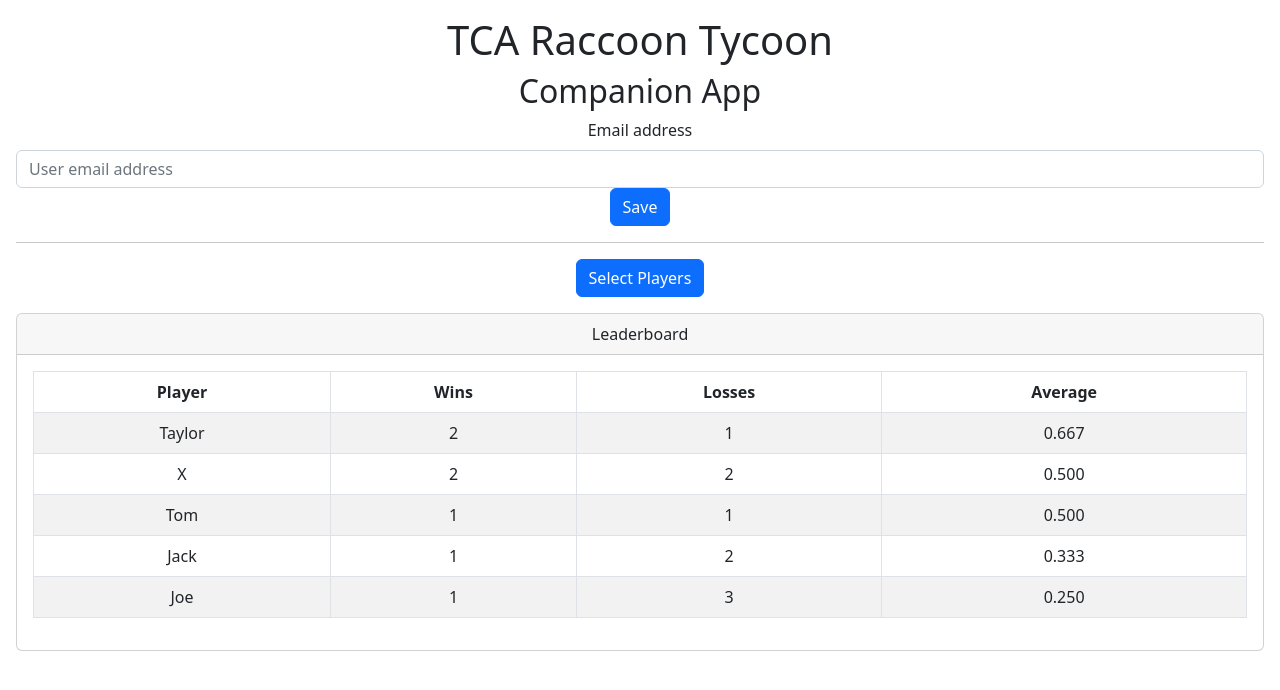
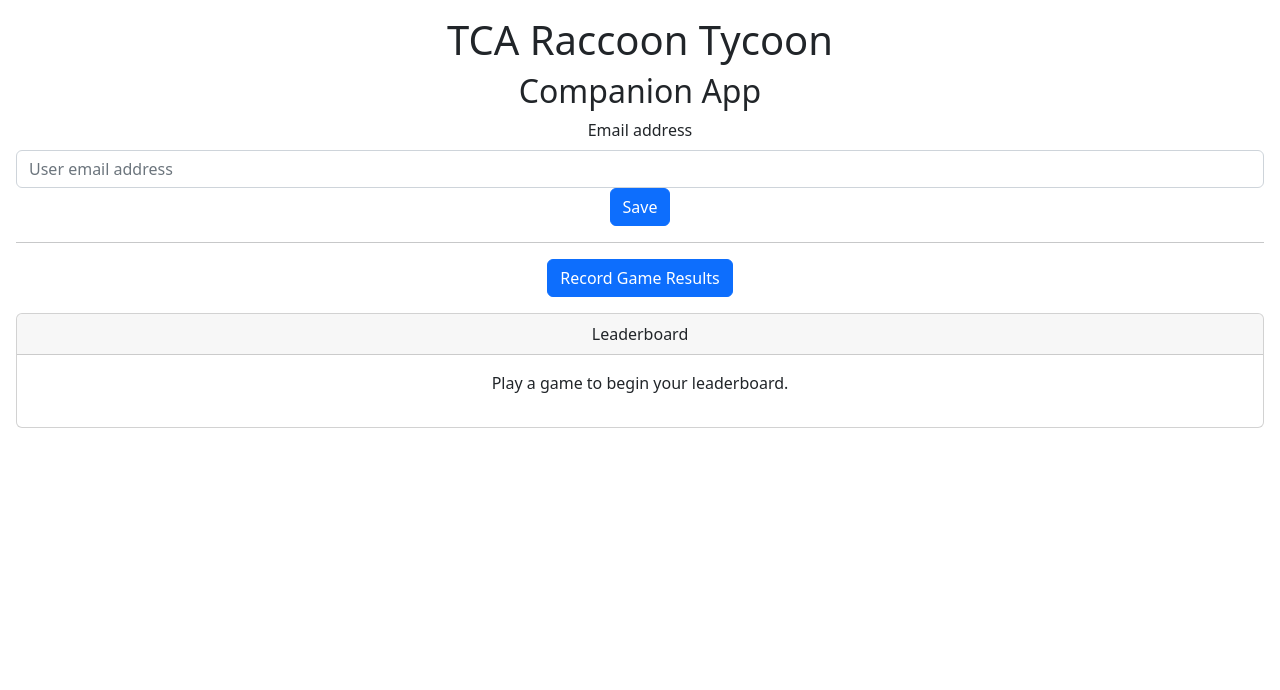
Before and after one commit to 2023-spring-adv-fe-tuth/tca-raccoon-tycoon, a React (Create React App) app in the folder raccoon-tycoon-app/: page /#/ in a window 1280 px wide. Shown: the top 690 px of the page. Built offline with nearby package versions, Linux system fonts and the light colour scheme.

Commit message:
Getting rid of hard coded data

```diff
--- a/raccoon-tycoon-app/src/App.tsx
+++ b/raccoon-tycoon-app/src/App.tsx
@@ -23,56 +23,11 @@ import Form from 'react-bootstrap/Form';
 import Button from 'react-bootstrap/Button';
 import localforage from 'localforage';
 
-const hardcodedGameResults: GameResult[] = [
-  {
-      winner: "Tom"
-      , players: ["Tom", "Taylor"]
-      , start: "2023-03-22T20:40:00.000Z"
-      , end: "2023-03-22T20:45:30.000Z"
-  }
-  , {
-      winner: "Taylor"
-      , players: ["Jack", "Taylor"]
-      , start: "2023-03-22T20:40:00.000Z"
-      , end: "2023-03-22T20:42:00.000Z"
-  }
-  , {
-      winner: "Taylor"
-      , players: ["Tom", "Taylor", "Jack"]
-      , start: "2023-03-22T20:40:00.000Z"
-      , end: "2023-03-22T20:47:00.000Z"
-  }
-  , {
-      winner: "X"
-      , players: ["X", "Joe"]
-      , start: "2023-03-22T20:40:00.000Z"
-      , end: "2023-03-22T20:41:48.000Z"
-  }
-  , {
-      winner: "X"
-      , players: ["X", "Joe"]
-      , start: "2023-03-22T20:40:00.000Z"
-      , end: "2023-03-22T20:50:00.000Z"
-  }
-  , {
-      winner: "Joe"
-      , players: ["X", "Joe"]
-      , start: "2023-03-22T20:40:00.000Z"
-      , end: "2023-03-22T20:43:12.000Z"
-  }
-  , {
-      winner: "Jack"
-      , players: ["X", "Joe", "Jack"]
-      , start: "2023-03-22T20:40:00.000Z"
-      , end: "2023-03-22T20:47:13.000Z"
-  }
-];
-
 
 const App = () => {
 
   //State hooks
-  const [results, setGameResults] = useState(hardcodedGameResults);
+  const [results, setGameResults] = useState<GameResult[]>([]);
 
   const [setupInfo, setSetupInfo] = useState<SetupInfo>({
     start: " "
--- a/raccoon-tycoon-app/src/Home.tsx
+++ b/raccoon-tycoon-app/src/Home.tsx
@@ -20,7 +20,7 @@ export const Home: React.FC<HomeProps> = ({leaderboardData}) => {
             variant="primary"
             onClick={() => nav("/setup")}
         >
-            Select Players
+            Record Game Results
         </Button>{' '}
         <Card className="mt-3 overflow-hidden">
             <Card.Header>
--- a/raccoon-tycoon-app/src/Setup.tsx
+++ b/raccoon-tycoon-app/src/Setup.tsx
@@ -64,8 +64,8 @@ export const Setup: React.FC<SetupProps> = ({
 
     return (
         <>
-            <h2>Setup</h2>
-            <p>Add new player/select new player</p>
+            <h2>Players</h2>
+            <p>Add new player/select player</p>
 
             <Form className = "mt-5">
                 <Form.Group className="mb-3">
```
